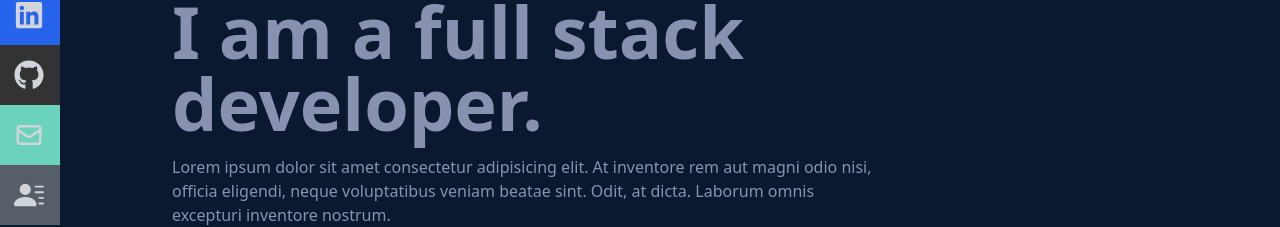
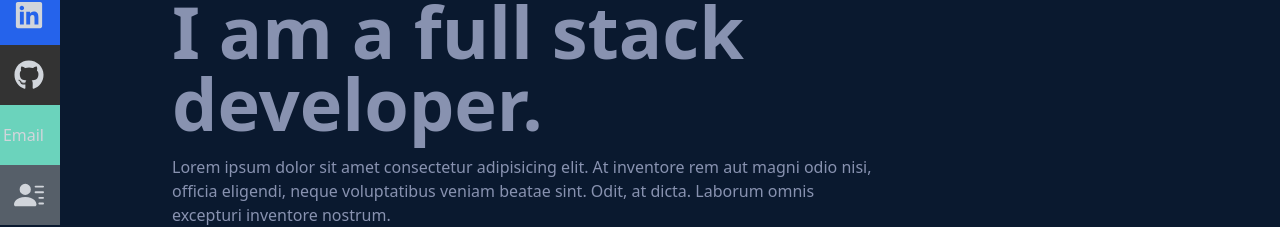
Before and after one commit to ATedy/portfolio-new, a React (Create React App) app: page / in a window 1280 px wide. Shown: the part 295-522 px from the top of the page. Built offline with nearby package versions, Linux system fonts and the light colour scheme.

Commit message:
work component padding fixed

```diff
--- a/src/components/Contact.jsx
+++ b/src/components/Contact.jsx
@@ -4,7 +4,7 @@ const Contact = () => {
   return (
     <div
       name="contact"
-      className="w-full h-screen bg-[#0a192f] flex justify-center items-center p-4 "
+      className="w-full h-screen bg-[#0a192f] flex justify-center items-center p-4"
     >
       <form
         method="POST"
@@ -12,7 +12,7 @@ const Contact = () => {
         className="flex flex-col max-w-[600px] w-full"
       >
         <div className="pb-8">
-          <p className="text-4xl font-bold inline border-b-4 border-pink-600 text-gray-300">
+          <p className="text-4xl font-bold inline border-b-4 border-pink-600 text-gray-300 ">
             Contact
           </p>
           <p className="text-gray-300 py-4">
--- a/src/components/Navbar.jsx
+++ b/src/components/Navbar.jsx
@@ -110,10 +110,10 @@ const Navbar = () => {
           <li className="w-[160px] h-[60px] flex justify-between items-center ml-[-100px] hover:ml-[-10px] duration-300 bg-[#6bd3bc]">
             <a
               className="flex justify-between items-center w-full text-gray-300 "
-              href=""
+              href="#contact"
             >
+              <HiOutlineMail size={30} />
               <Link to="contact">Email</Link>
-              <HiOutlineMail size={30} />
             </a>
           </li>
           <li className="w-[160px] h-[60px] flex justify-between items-center ml-[-100px] hover:ml-[-10px] duration-300 bg-[#565f69]">
```
